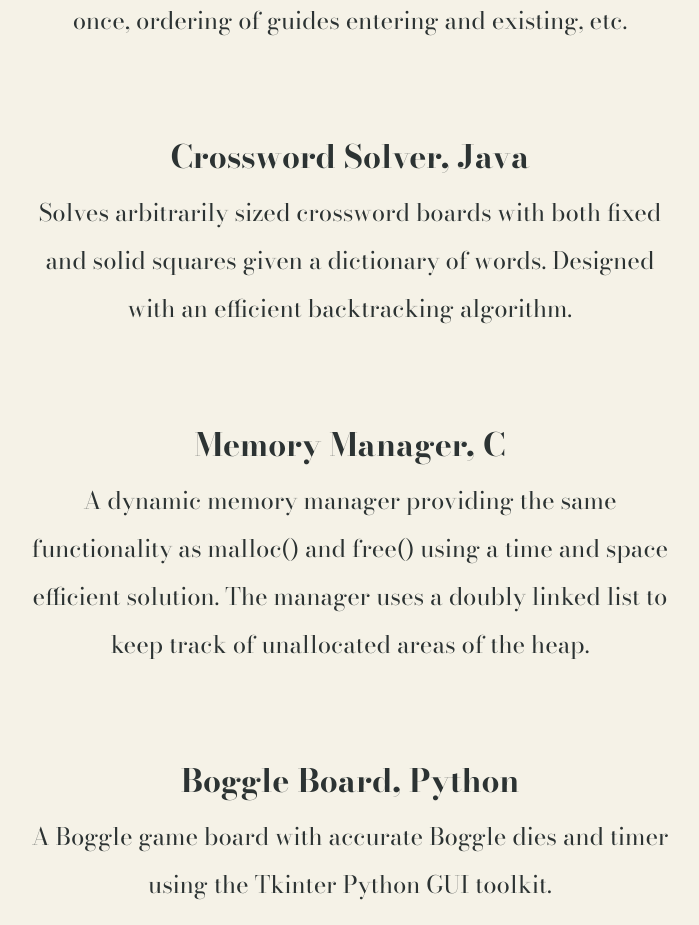
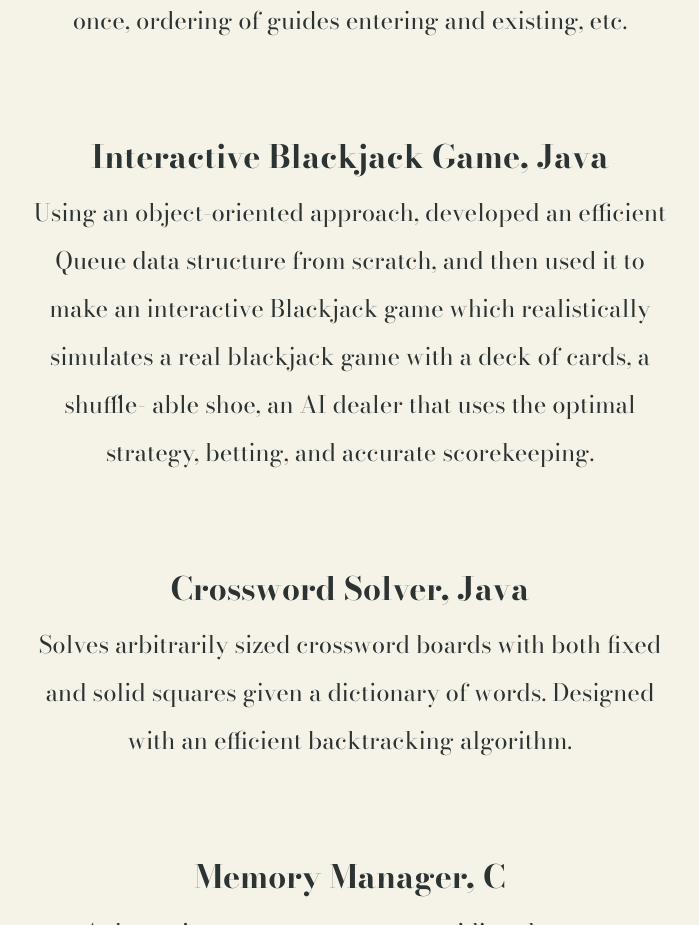
Before and after one commit to tahmad4/my-website, a plain HTML site: page projects.html in a window 1280 px wide. Shown: the part 1600-2525 px from the top of the page, without its empty margins (290-989 px from the left). Drawn offline with nearby package versions, Linux system fonts and the light colour scheme.

Commit message:
Added Blackjack game project

```diff
--- a/projects.html
+++ b/projects.html
@@ -66,6 +66,9 @@
             <h2 class="project-heading">Multi-Threaded Museum Simulation, C</h2>
             <p class="project-text">A deadlock and starvation free simulation of a museum with guide threads showing visitors threads around a museum concurrently. Operates between multiple scenario constraints such as limits on the number of visitors per guides, number of people in the museum at once, ordering of guides entering and existing, etc.</p>
 
+            <h2 class="project-heading">Interactive Blackjack Game, Java</h2>
+            <p class="project-text">Using an object-oriented approach, developed an efficient Queue data structure from scratch, and then used it to make an interactive Blackjack game which realistically simulates a real blackjack game with a deck of cards, a shuffle- able shoe, an AI dealer that uses the optimal strategy, betting, and accurate scorekeeping.</p>
+
             <h2 class="project-heading">Crossword Solver, Java</h2>
             <p class="project-text">Solves arbitrarily sized crossword boards with both fixed and solid squares given a dictionary of words. Designed with an efficient backtracking algorithm.</p>
 
```
